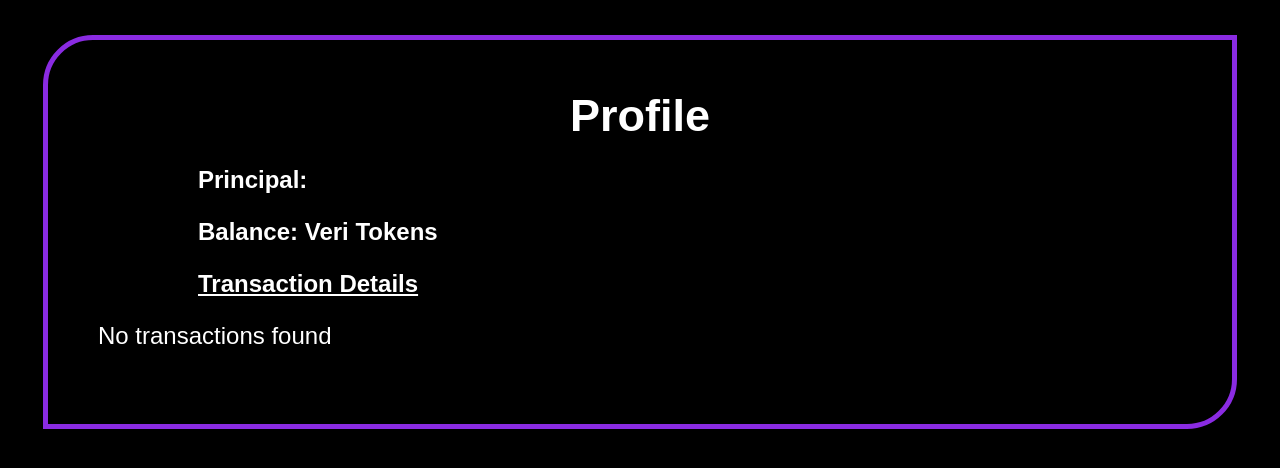
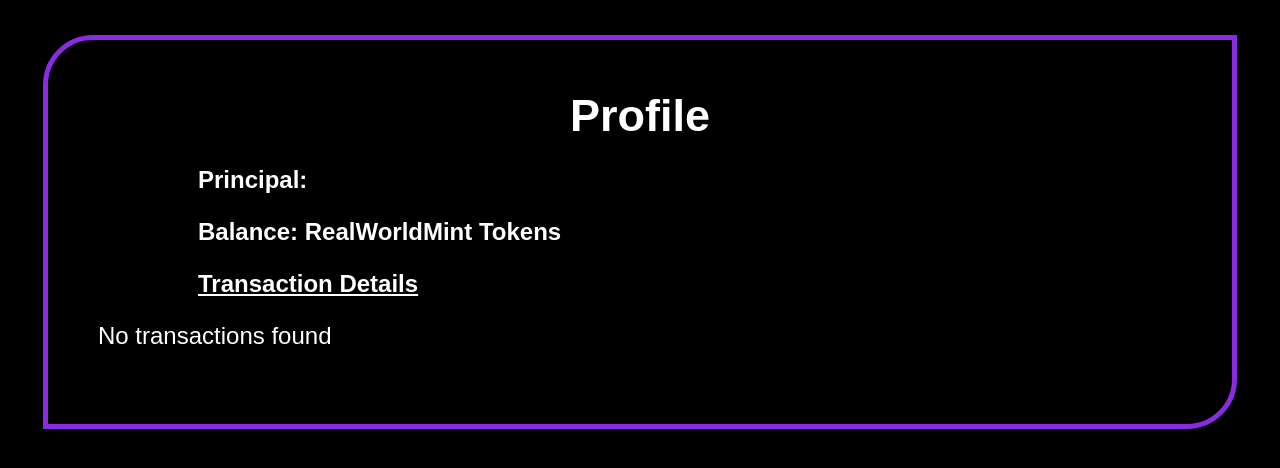
Before and after one commit to VuyyuruSrujan/Real_Mint, a React (Vite) app in the folder src/NftCert_frontend/: page /Profile in a window 1280 px wide. Shown: the top 468 px of the page. Built offline with nearby package versions, Linux system fonts and the light colour scheme.

Commit message:
title updated to RealWorldMint

```diff
--- a/src/NftCert_frontend/index.html
+++ b/src/NftCert_frontend/index.html
@@ -4,7 +4,7 @@
 <head>
   <meta charset="UTF-8" />
   <meta name="viewport" content="width=device-width" />
-  <title>NFTFORGE</title>
+  <title>RealWorldMint</title>
   <base href="/" />
   <link rel="icon" href="/favicon.ico" />
 </head>
--- a/src/NftCert_frontend/src/First.jsx
+++ b/src/NftCert_frontend/src/First.jsx
@@ -182,7 +182,7 @@ export default function First() {
     return (
         <>
             <div id="FirstPageHead">
-                <div id="NFTForge"><b><strong>VERIMINT</strong></b></div>
+                <div id="NFTForge"><b><strong>RealWorldMint</strong></b></div>
                 <div>
                     <button id="ConnectBtn" onClick={handleConnect}>CONNECT</button>
                 </div>
@@ -281,7 +281,7 @@ export default function First() {
                         </div>
                         {finalResult !== null && (
                             <>
-                                <h2>Congratulations! You have earned {finalResult} VRT's!</h2>
+                                <h2>Congratulations! You have earned {finalResult} RWMT's!</h2>
                                 <button className="close-button" onClick={handleCloseModal}>
                                     Close
                                 </button>
--- a/src/NftCert_frontend/src/Profile.jsx
+++ b/src/NftCert_frontend/src/Profile.jsx
@@ -36,7 +36,7 @@ export default function Profile() {
                 <div id="Proftxt"><center><b><strong>Profile</strong></b></center></div>
                 <div>
                     <p id="PrincProf"><b><strong>Principal:</strong></b> {principal}</p>
-                    <p id="Balancetxt"><b><strong>Balance: {Balance.toString()} Veri Tokens</strong></b></p>
+                    <p id="Balancetxt"><b><strong>Balance: {Balance.toString()} RealWorldMint Tokens</strong></b></p>
                 </div>
                 <div>
                     <p id="MintedNftsTxt"><b><strong><u>Transaction Details</u></strong></b></p>
```
